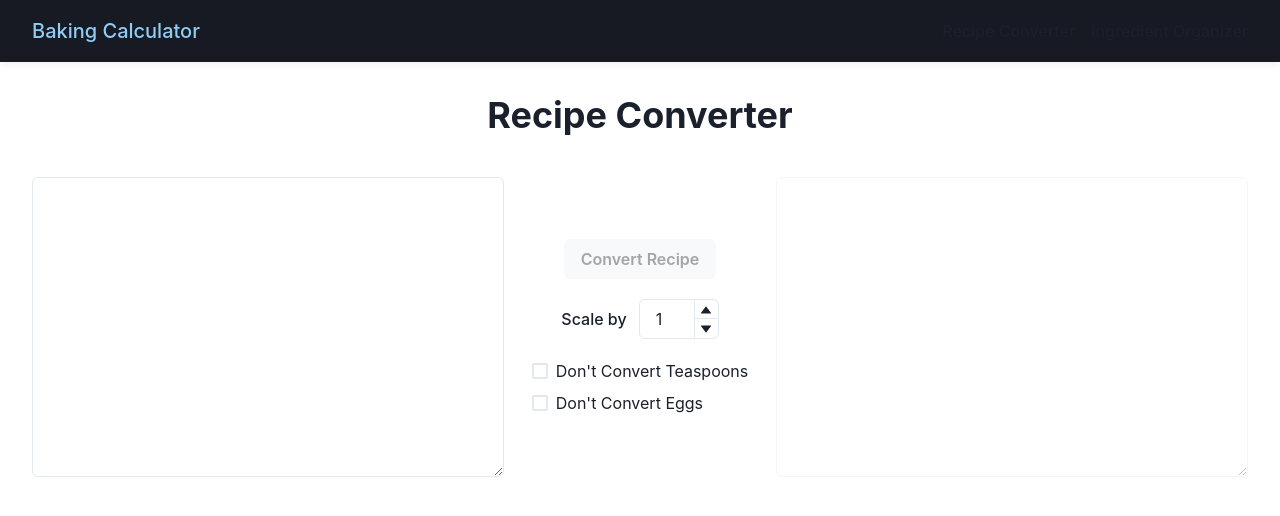
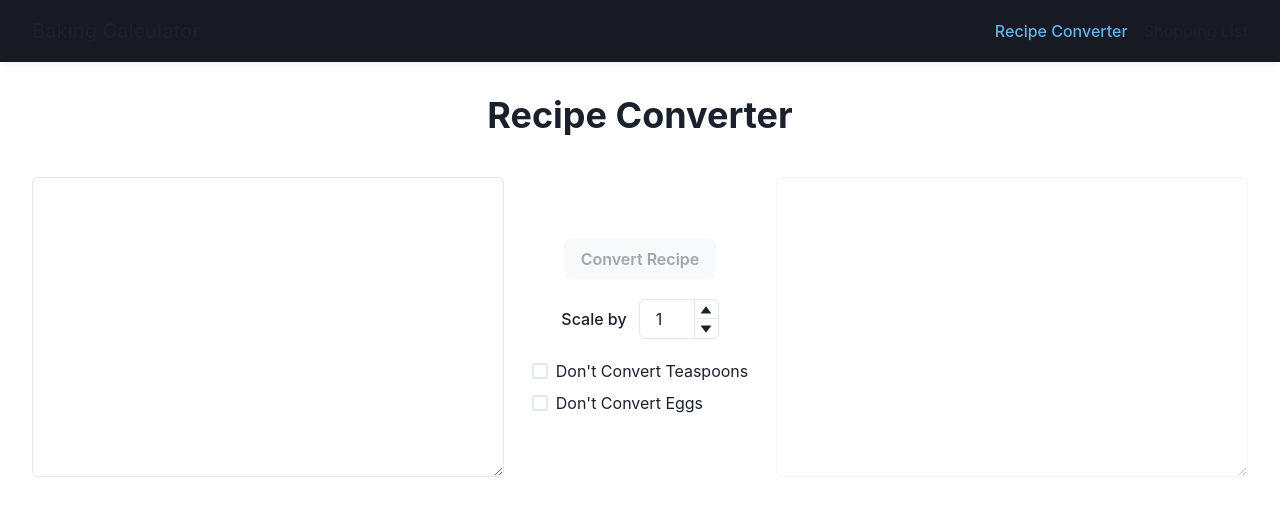
Before and after one commit to meghandoherty/baking-calculator, a React (Vite) app: page /baking-calculator/recipe-converter in a window 1280 px wide. Shown: the top 516 px of the page. Built offline with nearby package versions, Linux system fonts and the light colour scheme.

Commit message:
update component name

```diff
--- a/src/App.css
+++ b/src/App.css
@@ -48,14 +48,14 @@ nav {
   background-color: #171923;
   box-shadow: 0 0 10px rgba(0, 0, 0, 0.1);
 
-  .logo {
-    color: #90cdf4;
-  }
-
   .nav-menu-links {
     flex-basis: auto;
     display: flex;
     gap: 1rem;
+
+    .active {
+      color: #63b3ed;
+    }
   }
 }
 
@@ -134,6 +134,10 @@ nav {
     display: block;
   }
 
+  .controls {
+    margin: 2rem 0;
+  }
+
   nav .nav-menu-links {
     margin-top: 1rem;
     flex-basis: 100%;
--- a/src/App.tsx
+++ b/src/App.tsx
@@ -1,12 +1,22 @@
-import { Outlet } from "react-router-dom";
+import { Heading } from "@chakra-ui/react";
+import { Outlet, useLocation } from "react-router-dom";
 import "./App.css";
 import NavBar from "./components/NavBar";
 
+const pageTitles: Record<string, string> = {
+  "/recipe-converter": "Recipe Converter",
+  "/shopping-list": "Shopping List",
+};
+
 function App() {
+  const { pathname } = useLocation();
   return (
     <>
       <NavBar />
       <div className="container">
+        <Heading as="h1" textAlign="center" mb={10} className="full-width">
+          {pageTitles[pathname]}
+        </Heading>
         <Outlet />
       </div>
     </>
--- a/src/components/NavBar/index.tsx
+++ b/src/components/NavBar/index.tsx
@@ -20,7 +20,7 @@ const NavBar = () => {
       </div>
       <div className={`nav-menu-links ${!isOpen ? "hide-below-medium" : ""}`}>
         <NavBarLink to="recipe-converter" text="Recipe Converter" />
-        <NavBarLink to="ingredient-organizer" text="Ingredient Organizer" />
+        <NavBarLink to="shopping-list" text="Shopping List" />
       </div>
     </nav>
   );
--- a/src/main.tsx
+++ b/src/main.tsx
@@ -12,8 +12,8 @@ import {
 } from "react-router-dom";
 import App from "./App.tsx";
 import "./index.css";
-import IngredientOrganizer from "./pages/IngredientOrganizer.tsx";
 import RecipeConverter from "./pages/RecipeConverter.tsx";
+import ShoppingList from "./pages/ShoppingList.tsx";
 
 const config: ThemeConfig = {
   initialColorMode: "system",
@@ -34,8 +34,8 @@ const router = createBrowserRouter(
           element: <RecipeConverter />,
         },
         {
-          path: "ingredient-organizer",
-          element: <IngredientOrganizer />,
+          path: "shopping-list",
+          element: <ShoppingList />,
         },
       ],
     },
--- a/src/pages/IngredientOrganizer.tsx
+++ /dev/null
@@ -1,9 +0,0 @@
-import { Heading } from "@chakra-ui/react";
-
-const IngredientOrganizer = () => (
-  <Heading as="h1" size="2xl" textAlign="center" mb={10}>
-    Ingredient Organizer
-  </Heading>
-);
-
-export default IngredientOrganizer;
--- a/src/pages/RecipeConverter.tsx
+++ b/src/pages/RecipeConverter.tsx
@@ -1,4 +1,4 @@
-import { Button, Checkbox, Heading } from "@chakra-ui/react";
+import { Button, Checkbox } from "@chakra-ui/react";
 import { useState } from "react";
 import RecipeTable from "../components/RecipeTable";
 import RecipeTextArea from "../components/RecipeTextArea";
@@ -89,9 +89,6 @@ const RecipeConverter = () => {
 
   return (
     <>
-      <Heading as="h1" textAlign="center" mb={10} className="full-width">
-        Recipe Converter
-      </Heading>
       <RecipeTextArea recipe={recipe} onInputChange={onInputChange} />
       <div className="controls">
         <Button onClick={onConvertRecipe} isDisabled={recipe.length === 0}>
--- /dev/null
+++ b/src/pages/ShoppingList.tsx
@@ -0,0 +1,3 @@
+const ShoppingList = () => <></>;
+
+export default ShoppingList;
```
